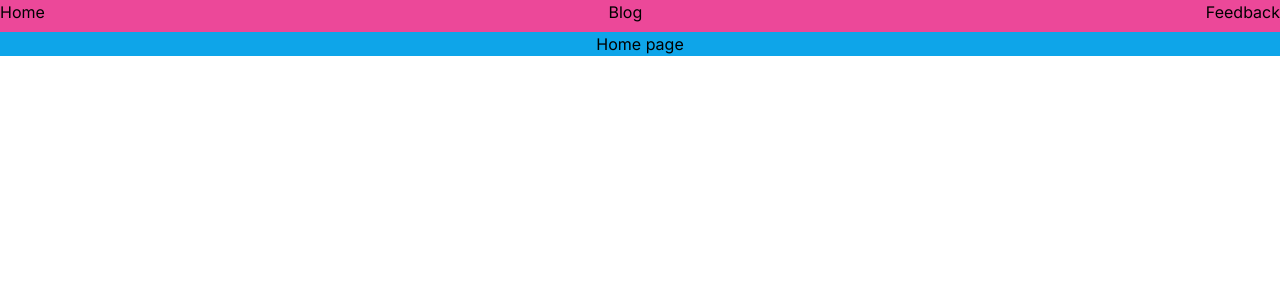
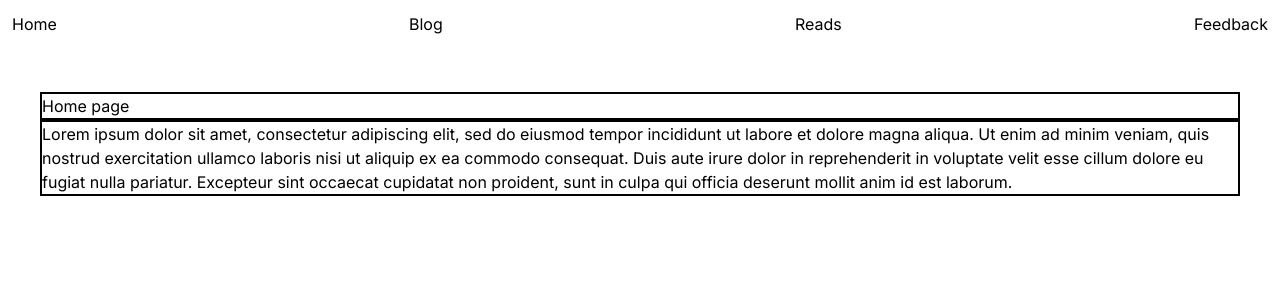
Before and after one commit to eliazzo/consolidation, a Next.js app: page / in a window 1280 px wide. Shown: the top 300 px of the page. Built offline with nearby package versions, Linux system fonts and the light colour scheme.

Commit message:
add general css to layout

```diff
--- a/app/Navbar.tsx
+++ b/app/Navbar.tsx
@@ -1,8 +1,9 @@
 const Navbar = () => {
   return (
-    <div className="flex bg-pink-500 justify-between h-8">
+    <div className="flex justify-between h-20 mx-3 mt-3">
       <a href="/">Home</a>
       <a href="/blog">Blog</a>
+      <a href="/books">Reads</a>
       <a href="/feedback">Feedback</a>
     </div>
   )
--- a/app/layout.tsx
+++ b/app/layout.tsx
@@ -6,8 +6,8 @@ import Navbar from './Navbar'
 const inter = Inter({ subsets: ['latin'] })
 
 export const metadata: Metadata = {
-  title: 'Create Next App',
-  description: 'Generated by create next app',
+  title: 'Azzopardi',
+  description: 'Created by Elisabeth Azzopardiß',
 }
 
 export default function RootLayout({
@@ -19,8 +19,11 @@ export default function RootLayout({
     <html lang="en">
       <body className={inter.className}>
         <Navbar/>
+        <div className="flex-col items-center h-200 mx-10">
         {children
-        }</body>
+        }
+        </div>
+        </body>
     </html>
   )
 }
--- a/app/page.tsx
+++ b/app/page.tsx
@@ -1,9 +1,8 @@
 export default function Home() {
   return (
     <main>
-      <div className="flex bg-sky-500 justify-center h-200">
-      <h1>Home page</h1>
-      </div>
+      <h1 className="border-black border-2">Home page</h1>
+      <p className="border-black border-2">Lorem ipsum dolor sit amet, consectetur adipiscing elit, sed do eiusmod tempor incididunt ut labore et dolore magna aliqua. Ut enim ad minim veniam, quis nostrud exercitation ullamco laboris nisi ut aliquip ex ea commodo consequat. Duis aute irure dolor in reprehenderit in voluptate velit esse cillum dolore eu fugiat nulla pariatur. Excepteur sint occaecat cupidatat non proident, sunt in culpa qui officia deserunt mollit anim id est laborum.</p>
     </main>
   )
 }
```
